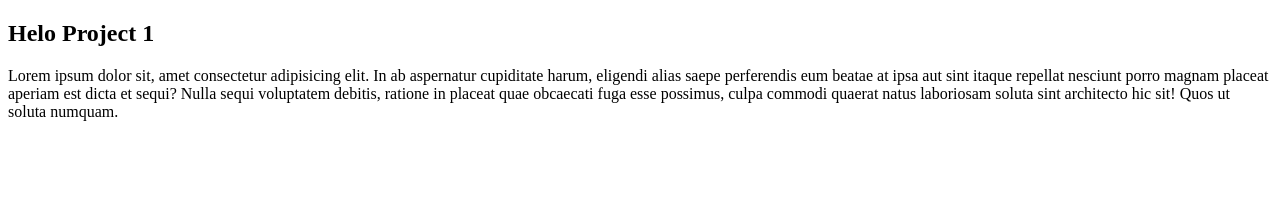
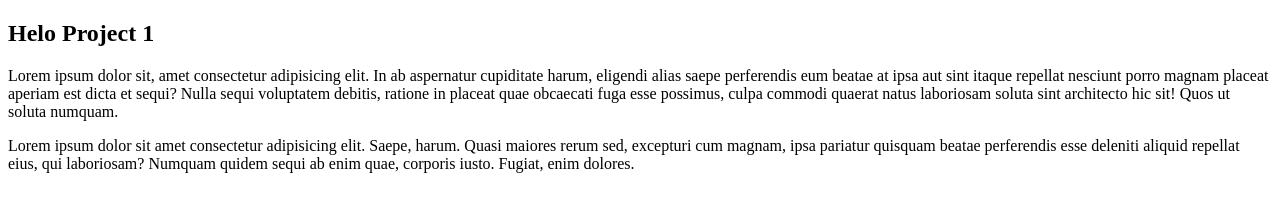
Before and after one commit to Bikashbesti/Project-1, a plain HTML site: page index.html in a window 1280 px wide. Drawn offline with Linux system fonts and the light colour scheme.

Commit message:
Last Commit

```diff
--- a/index.html
+++ b/index.html
@@ -14,6 +14,11 @@
         perferendis eum beatae at ipsa aut sint itaque repellat nesciunt porro magnam placeat aperiam est dicta et
         sequi? Nulla sequi voluptatem debitis, ratione in placeat quae obcaecati fuga esse possimus, culpa commodi
         quaerat natus laboriosam soluta sint architecto hic sit! Quos ut soluta numquam.</p>
+    <p>
+        Lorem ipsum dolor sit amet consectetur adipisicing elit. Saepe, harum. Quasi maiores rerum sed, excepturi cum
+        magnam, ipsa pariatur quisquam beatae perferendis esse deleniti aliquid repellat eius, qui laboriosam? Numquam
+        quidem sequi ab enim quae, corporis iusto. Fugiat, enim dolores.
+    </p>
 </body>
 
 </html>
```
